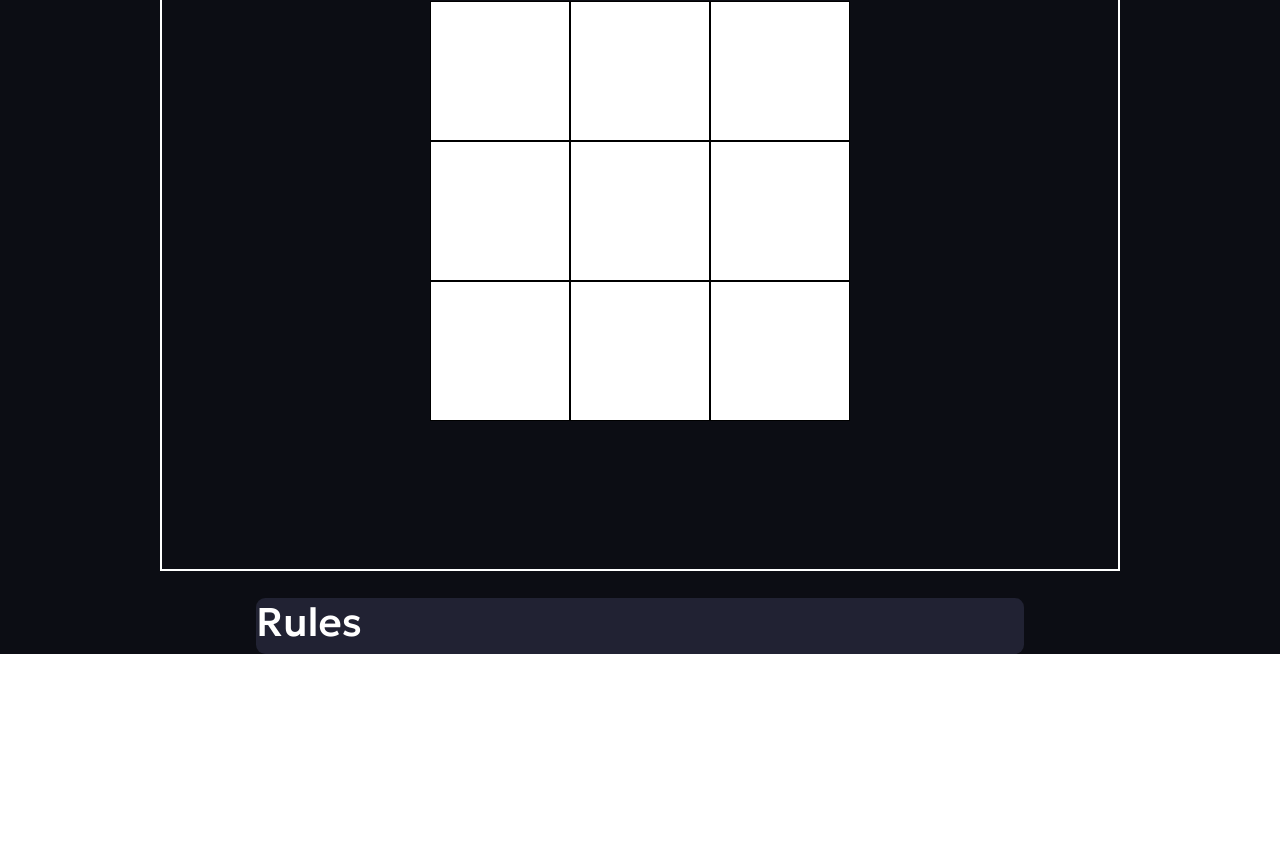
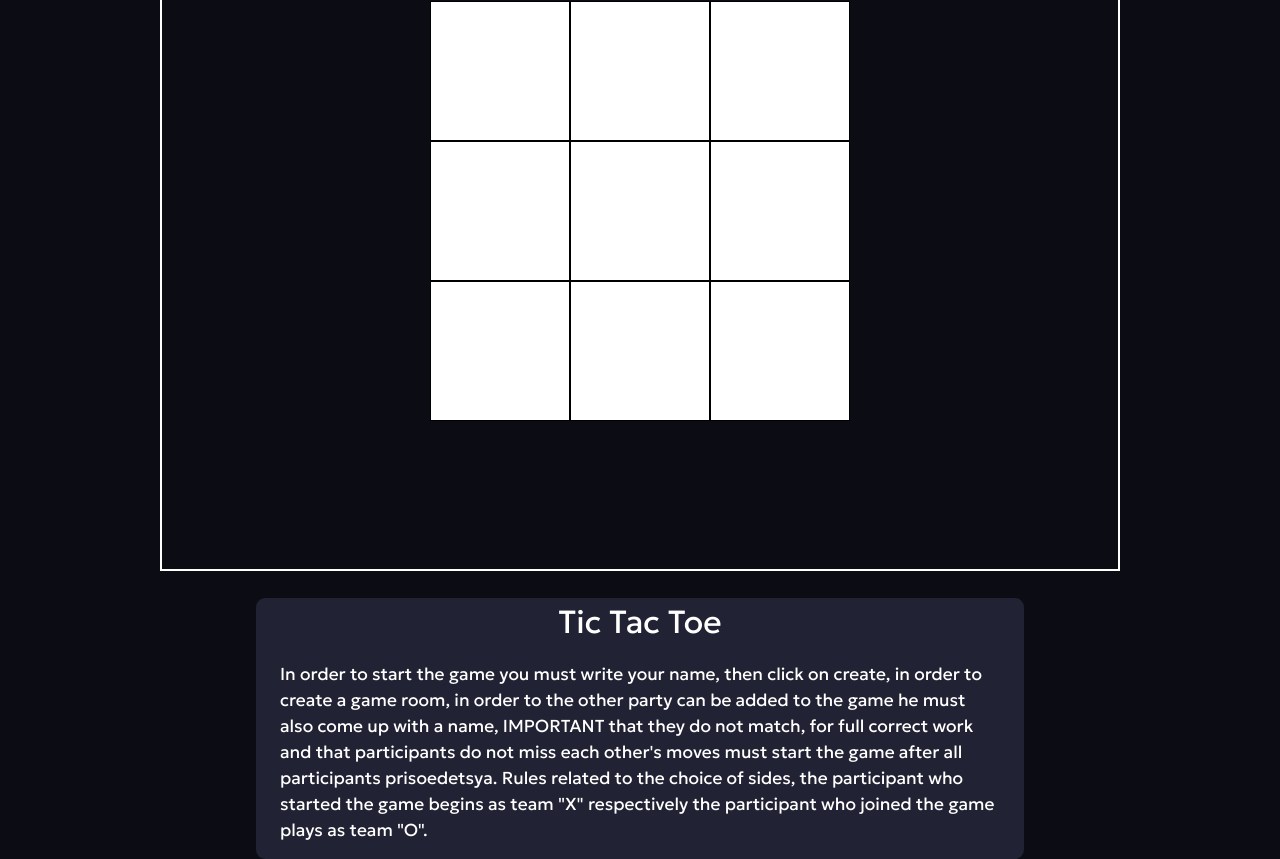
Before and after one commit to bekzod-fayzikuloff/games_lib, a React (Vite) app: page /games/xs-os in a window 1280 px wide. Shown: the part 317-1176 px from the top of the page. Before the commit the page ends 971 px from the top, so only its background shows below. Built offline with nearby package versions, Linux system fonts and the light colour scheme; no server answers.

Commit message:
:pencil2: Add game rules

```diff
--- a/src/pages/Games/TicTacToePage/TicTacToePage.module.css
+++ b/src/pages/Games/TicTacToePage/TicTacToePage.module.css
@@ -113,3 +113,14 @@
   background-repeat: no-repeat;
   background-size: cover;
 }
+
+.headline {
+  text-align: center;
+  font-size: 24pt;
+}
+
+.rules {
+  padding-left: 18pt;
+  padding-right: 18pt;
+  font-size: 13pt;
+}
--- a/src/pages/Games/TicTacToePage/index.tsx
+++ b/src/pages/Games/TicTacToePage/index.tsx
@@ -5,6 +5,24 @@ import {io} from "socket.io-client"
 import axios from "axios";
 import {getRoomId} from "../../../utils";
 import {API_URL} from "../../../config";
+
+const TicTacToeRules = () => {
+  return (
+    <div className={style.game__rules}>
+      <div className={style.rules_container}>
+        <div className={style.headline}>
+          <p>Tic Tac Toe</p>
+        </div>
+        <div className={style.rules}>
+          <p>
+            In order to start the game you must write your name, then click on create, in order to create a game room, in order to the other party can be added to the game he must also come up with a name, IMPORTANT that they do not match, for full correct work and that participants do not miss each other's moves must start the game after all participants prisoedetsya.
+            Rules related to the choice of sides, the participant who started the game begins as team "X" respectively the participant who joined the game plays as team "O".
+          </p>
+        </div>
+      </div>
+    </div>
+  )
+}
 
 export const TicTacToePage = () => {
   const DEFAULT_STATE = "unfilled"
@@ -104,7 +122,7 @@ export const TicTacToePage = () => {
     }
     if (gameIsStart) {
       setErrorMsg("Game is already start you should finish it")
-    } else if (roomId.length < 5) {
+    } else if (roomId.length < 6) {
       setErrorMsg("Invalid room ID, room ID format #1234AB")
     } else if (gameCells.filter(cell => cell.value === DEFAULT_STATE).length !== gameCells.length) {
       setErrorMsg("You should end previous game and restart")
@@ -222,11 +240,7 @@ export const TicTacToePage = () => {
           </div>
         </div>
 
-        <div className={style.game__rules}>
-          <div className={style.rules_container}>
-            <h1>Rules</h1>
-          </div>
-        </div>
+        <TicTacToeRules />
 
       </div>
     </div>
```
